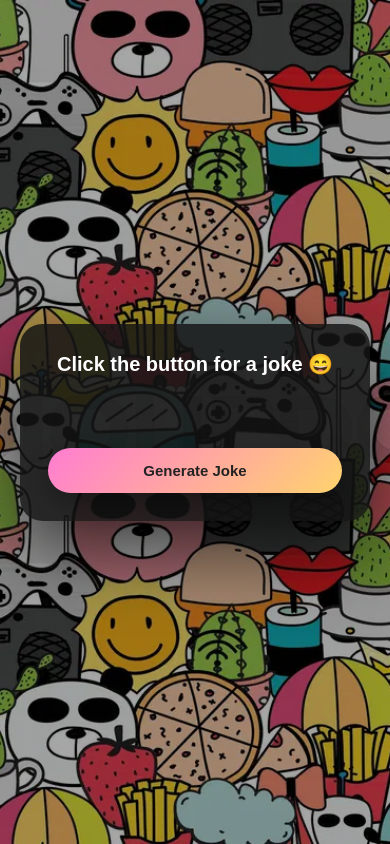
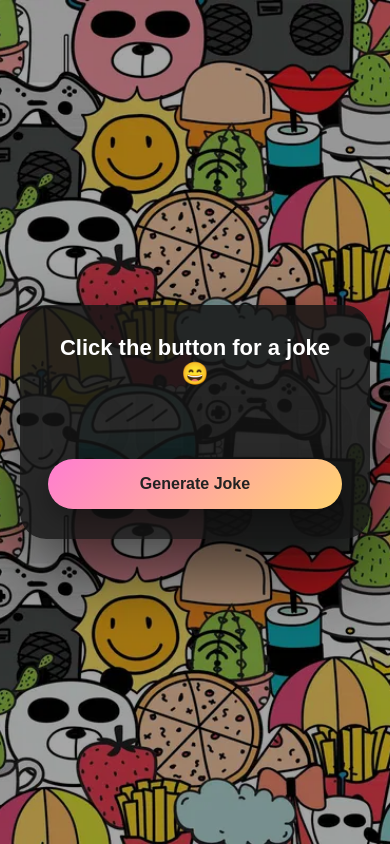
Before and after one commit to Saniyakhan10/JokeNest, a plain HTML site: page index.html in a window 390 px wide. Drawn offline with Linux system fonts and the light colour scheme.

Commit message:
Improved UI

```diff
--- a/index.html
+++ b/index.html
@@ -3,6 +3,7 @@
 
 <head>
     <meta charset="UTF-8">
+    <meta name="viewport" content="width=device-width, initial-scale=1.0">
     <title>JokeNest</title>
     <style>
         * {
@@ -80,24 +81,33 @@
 
         @media (max-width: 480px) {
             body {
+                display: flex;
+                justify-content: center;
+                align-items: center;
+                min-height: 100vh;
                 padding: 20px;
             }
+        }
+
+        @media (max-width: 480px) {
             .box {
                 width: 100%;
-                max-width: 420px;
-                padding: 28px;
-                border-radius: 22px;
+                max-width: 100%;
+                min-height: 150px;
+                /* box ko real height */
+                padding: 30px 28px;
+                border-radius: 26px;
             }
             #setup {
-                font-size: 20px;
+                font-size: 22px;
             }
             #punchline {
-                font-size: 17px;
+                font-size: 19px;
             }
             button {
                 width: 100%;
-                padding: 14px;
-                font-size: 15px;
+                padding: 16px;
+                font-size: 16px;
             }
         }
     </style>
```
